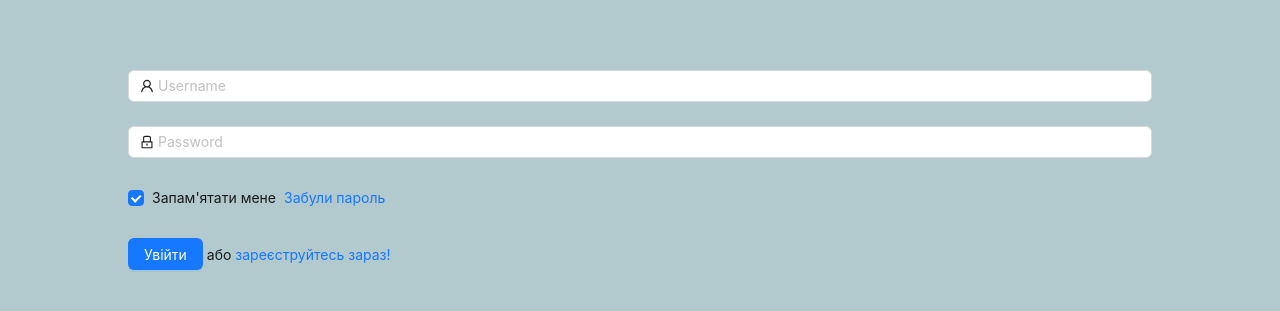
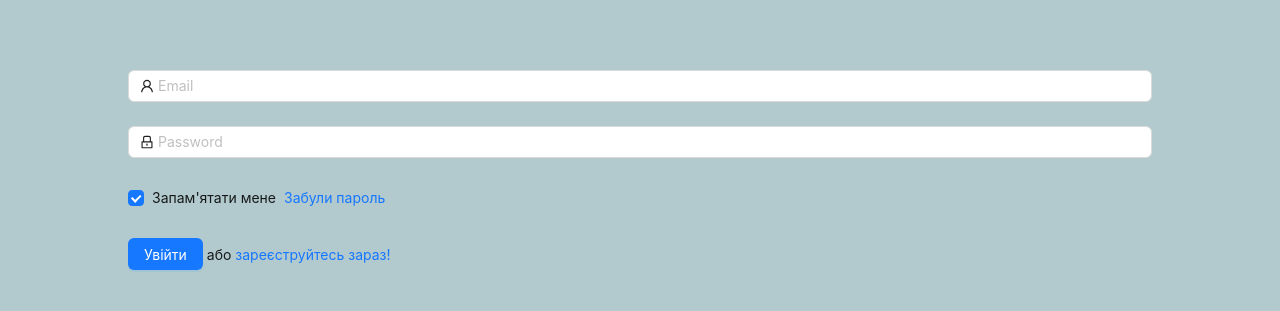
Before and after one commit to ADepT-Freelancer/form-registration, a React (Create React App) app: page /auth in a window 1280 px wide. Shown: the part 217-528 px from the top of the page. Built offline with nearby package versions, Linux system fonts and the light colour scheme.

Commit message:
add drop-down window

```diff
--- a/src/components/authorization/authorization.tsx
+++ b/src/components/authorization/authorization.tsx
@@ -1,230 +1,315 @@
-import { Button, Checkbox, Form, FormInstance, Input } from "antd";
 import { LockOutlined, UserOutlined } from "@ant-design/icons";
-import React from "react";
+import { Button, Checkbox, Form, Input, message } from "antd";
+import React, { useState } from "react";
 import { useNavigate } from "react-router-dom";
 import { instance } from "../../Api/api";
 import { login } from "../../store/slice/auth/store-auth";
-import store from "../../store/store";
 import { useAppDispatch } from "../../utils/hook/customHooks";
 
-export const _Authorization = () => {
-  console.log("Initial State", store.getState().auth);
+// export const _Authorization = () => {
+//   console.log("Initial State", store.getState().auth);
 
+//   const navigate = useNavigate();
+
+//   const SubmitButton = ({ form }: { form: FormInstance }) => {
+//     const [submittable, setSubmittable] = React.useState(false);
+
+//     // Watch all values
+//     const values = Form.useWatch([], form);
+
+//     React.useEffect(() => {
+//       form.validateFields({ validateOnly: true }).then(
+//         () => {
+//           setSubmittable(true);
+//         },
+//         () => {
+//           setSubmittable(false);
+//         }
+//       );
+//     }, [values]);
+
+//     return (
+//       <Button type="primary" htmlType="submit" disabled={!submittable}>
+//         Submit
+//       </Button>
+//     );
+//   };
+//   const dispatch = useAppDispatch();
+
+//   // const onFinish = (values: any) => {
+//   //   console.log("Success:", values);
+//   // };
+
+//   const handlerSubmit = async (values: authDataType) => {
+//     const userData = {
+//       email: values.username,
+//       password: values.password,
+//       rememberMe: values.remember,
+//       captcha: false,
+//     };
+
+//     const user = await instance.post("auth/login", userData);
+//     console.log("auth/login", user);
+
+//     if (user.data.resultCode === 0) {
+//       dispatch(login(user.data));
+//       navigate("/article");
+//     } else {
+//     }
+//   };
+
+//   const onFinishFailed = (errorInfo: any) => {
+//     console.log("Failed:", errorInfo);
+//   };
+
+//   type FieldType = {
+//     username?: string;
+//     password?: string;
+//     remember?: string;
+//   };
+
+//   const [form] = Form.useForm();
+
+//   return (
+//     <div className="authorization__wrapper">
+//       <Form
+//         className="authorization__form"
+//         form={form}
+//         name="authForm"
+//         labelCol={{ span: 8 }}
+//         wrapperCol={{ span: 16 }}
+//         style={{ maxWidth: 600 }}
+//         initialValues={{ remember: true }}
+//         onFinish={handlerSubmit}
+//         onFinishFailed={onFinishFailed}
+//         autoComplete="off"
+//       >
+//         <Form.Item<FieldType>
+//           label="Username"
+//           name="username"
+//           rules={[
+//             {
+//               required: true,
+//               message: "Будь-ласка введіть ім'я користувача!",
+//             },
+
+//             // {
+//             //   warningOnly: true,
+//             //   message: "warningOnly",
+//             // },
+//             {
+//               whitespace: true,
+//               message: "Ім'я має бути без пробілів",
+//             },
+
+//             {
+//               transform: (value) => {
+//                 const isWhiteSpace = /(?=.*[\s])/;
+//                 return isWhiteSpace.test(value) ? false : null;
+//               },
+
+//               message: ` Ім'я має бути без пробілів `,
+//             },
+//           ]}
+//         >
+//           <Input />
+//         </Form.Item>
+
+//         <Form.Item<FieldType>
+//           label="Password"
+//           name="password"
+//           rules={[
+//             { required: true, message: "Будь-ласка введіть пароль!" },
+//             {
+//               min: 5,
+//               message: "Будь-ласка введіть пароль довший ніж 5 символів",
+//             },
+//             {
+//               whitespace: true,
+//               message: "Пароль має бути без пробілів",
+//             },
+//           ]}
+//         >
+//           <Input.Password />
+//         </Form.Item>
+
+//         <Form.Item<FieldType>
+//           name="remember"
+//           valuePropName="checked"
+//           wrapperCol={{ offset: 8, span: 16 }}
+//         >
+//           <Checkbox>Remember me</Checkbox>
+//         </Form.Item>
+
+//         <Form.Item wrapperCol={{ offset: 8, span: 16 }}>
+//           <SubmitButton form={form} />
+//         </Form.Item>
+
+//         <Form.Item wrapperCol={{ offset: 8, span: 16 }}>
+//           <div>
+//             <span>У Вас немає аккаунта? </span>
+//             <span
+//               style={{ color: "blue", cursor: "pointer" }}
+//               onClick={() => navigate("/registration")}
+//             >
+//               Реєстрація
+//             </span>
+//           </div>
+//         </Form.Item>
+//       </Form>
+//     </div>
+//   );
+// };
+
+type authDataType = {
+  password: string;
+  remember: boolean;
+  email: string;
+};
+
+export const Authorization: React.FC = () => {
+  const [isFormError, setFormError] = useState(false);
+  const [textWarning, setTextWarning] = useState("Будь-ласка переконайтесь що всі поля заповненні правильно!");
+  const [messageApi, contextHolder] = message.useMessage();
   const navigate = useNavigate();
-
-  const SubmitButton = ({ form }: { form: FormInstance }) => {
-    const [submittable, setSubmittable] = React.useState(false);
-
-    // Watch all values
-    const values = Form.useWatch([], form);
-
-    React.useEffect(() => {
-      form.validateFields({ validateOnly: true }).then(
-        () => {
-          setSubmittable(true);
-        },
-        () => {
-          setSubmittable(false);
-        }
-      );
-    }, [values]);
-
-    return (
-      <Button type="primary" htmlType="submit" disabled={!submittable}>
-        Submit
-      </Button>
-    );
-  };
   const dispatch = useAppDispatch();
 
   // const onFinish = (values: any) => {
-  //   console.log("Success:", values);
+  //   console.log("Received values of form: ", values);
   // };
 
   const handlerSubmit = async (values: authDataType) => {
     const userData = {
-      email: values.username,
+      email: values.email,
       password: values.password,
       rememberMe: values.remember,
       captcha: false,
     };
+    let navTimeOut = () => navigate("/article");
 
     const user = await instance.post("auth/login", userData);
     console.log("auth/login", user);
 
     if (user.data.resultCode === 0) {
       dispatch(login(user.data));
-      navigate("/article");
+      success();
+      setTimeout(navTimeOut, 2000);
     } else {
-      alert("Користувача не знайдено");
+      setTextWarning(user.data.messages)
+      warning();
+
     }
   };
 
   const onFinishFailed = (errorInfo: any) => {
     console.log("Failed:", errorInfo);
+    setFormError(!errorInfo.outOfDate);
+    error()
   };
 
-  type FieldType = {
-    username?: string;
-    password?: string;
-    remember?: string;
+  const success = () => {
+    messageApi.open({
+      type: "success",
+      content: "Авторизація успішна!",
+    });
   };
 
-  const [form] = Form.useForm();
+  const error = () => {
+    messageApi.open({
+      type: "error",
+      content: "Будь-ласка заповніть корректно дані для входу!",
+    });
+  };
+
+  const warning = () => {
+    messageApi.open({
+      type: "warning",
+      content: textWarning,
+    });
+  };
 
   return (
     <div className="authorization__wrapper">
+      {contextHolder}
+
       <Form
-        className="authorization__form"
-        form={form}
-        name="authForm"
-        labelCol={{ span: 8 }}
-        wrapperCol={{ span: 16 }}
-        style={{ maxWidth: 600 }}
+        name="normal_login"
+        className="login-form authorization__form"
+        scrollToFirstError
         initialValues={{ remember: true }}
         onFinish={handlerSubmit}
         onFinishFailed={onFinishFailed}
-        autoComplete="off"
       >
-        <Form.Item<FieldType>
-          label="Username"
-          name="username"
+        <Form.Item
+          name="email"
           rules={[
             {
               required: true,
-              message: "Будь-ласка введіть ім'я користувача!",
-            },
-
-            {
-              warningOnly: true,
-              message: "warningOnly",
+              message: "Будь ласка, введіть свою електронну пошту!",
             },
             {
-              whitespace: true,
-              message: "Ім'я має бути без пробілів",
-            },
-
-            {
-              transform: (value) => {
-                const isWhiteSpace = /(?=.*[\s])/;
-                return isWhiteSpace.test(value) ? false : null;
-              },
-
-              message: ` Ім'я має бути без пробілів `,
+              type: "email",
+              message: "Введіть дійсну електронну пошту!",
             },
           ]}
         >
-          <Input />
+          <Input
+            prefix={<UserOutlined className="site-form-item-icon" />}
+            placeholder="Email"
+          />
         </Form.Item>
-
-        <Form.Item<FieldType>
-          label="Password"
+        <Form.Item
           name="password"
           rules={[
-            { required: true, message: "Будь-ласка введіть пароль!" },
             {
-              min: 5,
-              message: "Будь-ласка введіть пароль довший ніж 5 символів",
+              required: true,
+              message: "Заповніть будь-ласка пароль",
             },
             {
               whitespace: true,
               message: "Пароль має бути без пробілів",
             },
-          ]}
-        >
-          <Input.Password />
-        </Form.Item>
+            {
+              transform: (value) => {
+                const isNumber = /(?=.*[0-9])/;
+                return isNumber.test(value) && null;
+              },
 
-        <Form.Item<FieldType>
-          name="remember"
-          valuePropName="checked"
-          wrapperCol={{ offset: 8, span: 16 }}
-        >
-          <Checkbox>Remember me</Checkbox>
-        </Form.Item>
+              message: ` Пароль має містити мінімум одну цифри `,
+            },
+            {
+              transform: (value) => {
+                const isSymbol = /(?=.*[!@#$%^&*])/;
+                return isSymbol.test(value) && null;
+              },
 
-        <Form.Item wrapperCol={{ offset: 8, span: 16 }}>
-          <SubmitButton form={form} />
-        </Form.Item>
+              message: `Пароль має містити спец.символи !, @, #, $, %, ^, &, *. `,
+            },
+            {
+              transform: (value) => {
+                const isMaxL = /(?=.*[A-Z])/;
+                return isMaxL.test(value) && null;
+              },
 
-        <Form.Item wrapperCol={{ offset: 8, span: 16 }}>
-          <div>
-            <span>У Вас немає аккаунта? </span>
-            <span
-              style={{ color: "blue", cursor: "pointer" }}
-              onClick={() => navigate("/registration")}
-            >
-              Реєстрація
-            </span>
-          </div>
-        </Form.Item>
-      </Form>
-    </div>
-  );
-};
+              message: `Пароль має містити мінімум одну велику літеру `,
+            },
+            {
+              transform: (value) => {
+                const isMinL = /(?=.*[a-z])/;
+                return isMinL.test(value) && null;
+              },
 
-type authDataType = {
-  password: string;
-  remember: boolean;
-  username: string;
-};
-
-export const Authorization: React.FC = () => {
-  // const onFinish = (values: any) => {
-  //   console.log("Received values of form: ", values);
-  // };
-  const navigate = useNavigate();
-  const dispatch = useAppDispatch();
-
-  const handlerSubmit = async (values: authDataType) => {
-    const userData = {
-      email: values.username,
-      password: values.password,
-      rememberMe: values.remember,
-      captcha: false,
-    };
-
-    const user = await instance.post("auth/login", userData);
-    console.log("auth/login", user);
-
-    if (user.data.resultCode === 0) {
-      dispatch(login(user.data));
-      navigate("/article");
-    } else {
-      console.log("Користувача не знайдено");
-    }
-  };
-
-  const onFinishFailed = (errorInfo: any) => {
-    console.log("Failed:", errorInfo);
-  };
-
-  return (
-    <div className="authorization__wrapper">
-      <Form
-        name="normal_login"
-        className="login-form"
-        initialValues={{ remember: true }}
-        onFinish={handlerSubmit}
-        onFinishFailed={onFinishFailed}
-      >
-        <Form.Item
-          name="username"
-          rules={[
+              message: `Пароль має містити мінімум одну маленьку літеру літеру `,
+            },
             {
-              required: true,
-              message: "Будь ласка, введіть своє ім’я користувача!",
+              min: 8,
+              message: `Пароль має містити мінімум 8 символів `,
+            },
+            {
+              max: 16,
+              message: `Пароль має містити максимум 16 символів `,
             },
           ]}
-        >
-          <Input
-            prefix={<UserOutlined className="site-form-item-icon" />}
-            placeholder="Username"
-          />
-        </Form.Item>
-        <Form.Item
-          name="password"
-          rules={[{ required: true, message: "Введіть свій пароль!" }]}
         >
           <Input
             prefix={<LockOutlined className="site-form-item-icon" />}
@@ -244,8 +329,12 @@ export const Authorization: React.FC = () => {
             Забули пароль
           </a>
         </Form.Item>
-
         <Form.Item>
+          {isFormError && (
+            <div className="authorization-form__errors">
+              Будь-ласка переконайтесь що всі поля заповненні правильно
+            </div>
+          )}
           <Button
             type="primary"
             htmlType="submit"
--- a/src/components/registration/registration.tsx
+++ b/src/components/registration/registration.tsx
@@ -1,6 +1,6 @@
 import React, { useState } from "react";
-import type { CascaderProps } from "antd";
 import {
+  CascaderProps,
   AutoComplete,
   Button,
   Cascader,
@@ -11,6 +11,8 @@ import {
   InputNumber,
   Row,
   Select,
+  message,
+  Space,
 } from "antd";
 import { useNavigate } from "react-router-dom";
 
@@ -84,9 +86,38 @@ const tailFormItemLayout = {
 export const Registration: React.FC = () => {
   const [form] = Form.useForm();
   const navigate = useNavigate();
+  const [isFormError, setFormError] = useState(false);
+  const [messageApi, contextHolder] = message.useMessage();
+
+  const success = () => {
+    messageApi.open({
+      type: "success",
+      content: "Реєстрація успішна, форма відправлена!",
+    });
+  };
+
+  const error = () => {
+    messageApi.open({
+      type: "error",
+      content: "Щось пішло не так!",
+    });
+  };
+
+  const warning = () => {
+    messageApi.open({
+      type: "warning",
+      content: "Будь-ласка переконайтесь що всі поля заповненні правильно",
+    });
+  };
 
   const onFinish = (values: any) => {
     console.log("Received values of form: ", values);
+    success();
+  };
+  const onFinishFailed = (values: any) => {
+    console.log("onFinishFailed: ", values);
+    setFormError(!values.outOfDate);
+    warning();
   };
 
   const prefixSelector = (
@@ -127,12 +158,14 @@ export const Registration: React.FC = () => {
 
   return (
     <div className="registration__wrapper">
+      {contextHolder}
       <Form
         className="registration__form-item"
         {...formItemLayout}
         form={form}
         name="register"
         onFinish={onFinish}
+        onFinishFailed={onFinishFailed}
         initialValues={{
           residence: ["Україна", "Київська область", "Київ"],
           prefix: "+38",
@@ -147,10 +180,10 @@ export const Registration: React.FC = () => {
           rules={[
             {
               type: "email",
-              message: "Введіть дійсну електронною поштою!",
+              message: "Введіть дійсну електронну пошту!",
             },
             {
-              required: false,
+              required: true,
               message: "Будь ласка, введіть свою електронну пошту!",
             },
           ]}
@@ -162,13 +195,27 @@ export const Registration: React.FC = () => {
           label="Пароль"
           rules={[
             {
-              required: false,
+              required: true,
               message: "Заповніть будь-ласка пароль",
             },
             {
-              whitespace: true,
-              message: "Пароль має бути без пробілів",
+              transform: (value) => {
+                const isLat = /[^0-9a-zA-Z!@#$%^&*]/;
+
+                return isLat.test(value) ? false : null;
+              },
+
+              message: `Пароль має містити літери лише  латинського алфавіту `,
             },
+            {
+              transform: (value) => {
+                const isWhiteSpace = /(?=.*[\s])/;
+                return isWhiteSpace.test(value) ? false : null;
+              },
+
+              message: ` Пароль має бути без пробілів `,
+            },
+
             {
               transform: (value) => {
                 const isNumber = /(?=.*[0-9])/;
@@ -201,6 +248,7 @@ export const Registration: React.FC = () => {
 
               message: `Пароль має містити мінімум одну маленьку літеру літеру `,
             },
+
             {
               min: 8,
               message: `Пароль має містити мінімум 8 символів `,
@@ -221,7 +269,7 @@ export const Registration: React.FC = () => {
           hasFeedback
           rules={[
             {
-              required: false,
+              required: true,
               message: "Будь-ласка підтвердіть Ваш пароль",
             },
             ({ getFieldValue }) => ({
@@ -240,13 +288,24 @@ export const Registration: React.FC = () => {
         </Form.Item>
         <Form.Item
           name="nickname"
-          label="Прізвисько"
+          label="Псевдонім"
           tooltip="Як ви хочете, щоб інші вас називали?"
           rules={[
             {
-              required: false,
-              message: "Будь ласка, введіть своє прізвисько!",
+              required: true,
+              message: "Будь ласка, введіть свой псевдонім!",
+            },
+            {
               whitespace: true,
+              message: "Псевдонім має бути без пробілів",
+            },
+            {
+              transform: (value) => {
+                const isWhiteSpace = /(?=.*[\s])/;
+                return isWhiteSpace.test(value) ? false : null;
+              },
+
+              message: `Псевдонім має бути без пробілів `,
             },
           ]}
         >
@@ -268,7 +327,28 @@ export const Registration: React.FC = () => {
         <Form.Item
           name="phone"
           label="Номер телефону"
-          rules={[{ required: false, message: "Введіть свій номер телефону!" }]}
+          rules={[
+            { required: true, message: "Введіть свій номер телефону!" },
+            {
+              transform: (value) => {
+                const isNum = /[^0-9]/;
+
+                return isNum.test(value) ? false : null;
+              },
+
+              message: `Номер телефону може містити лише цифри!`,
+            },
+            {
+              max: 10,
+
+              message: `Номер телефону має бути не довший за 10 цифр`,
+            },
+            {
+              min: 10,
+
+              message: `Номер телефону має бути не коротший за 10 цифр`,
+            },
+          ]}
         >
           <Input addonBefore={prefixSelector} style={{ width: "100%" }} />
         </Form.Item>
@@ -283,9 +363,13 @@ export const Registration: React.FC = () => {
         </Form.Item>
         <Form.Item
           name="website"
-          label="Веб -сайт"
+          label="Веб-сайт"
           rules={[
-            { required: false, message: "Будь ласка, введіть веб -сайт!" },
+            { required: false, message: "Будь ласка, введіть веб-сайт!" },
+            {
+              type: "url",
+              message: "Будь ласка, введіть корректне посилання на веб-сайт!",
+            },
           ]}
         >
           <AutoComplete
@@ -321,7 +405,7 @@ export const Registration: React.FC = () => {
           label="Мови якими ви володієте"
           rules={[
             {
-              required: false,
+              required: true,
               message: 'Будь ласка, виберіть мови якими ви володієте"!',
               type: "array",
             },
@@ -376,6 +460,11 @@ export const Registration: React.FC = () => {
           </Checkbox>
         </Form.Item>
         <Form.Item {...tailFormItemLayout}>
+          {isFormError && (
+            <div className="authorization-form__errors">
+              Будь-ласка переконайтесь що всі поля заповненні правильно
+            </div>
+          )}
           <Button type="primary" htmlType="submit">
             Зареєструватися
           </Button>
```
Also changed, not shown: src/App.css (+5 -2 lines).
